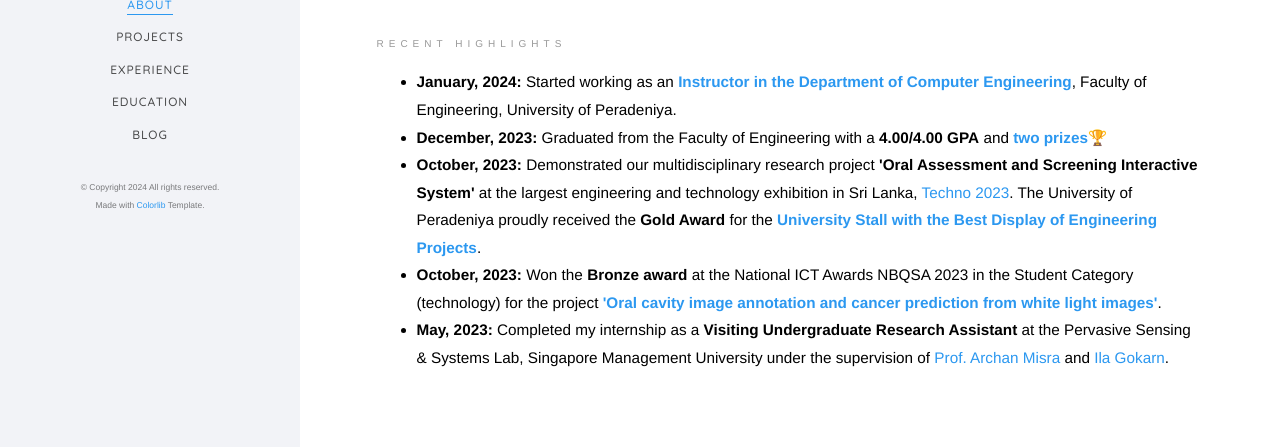
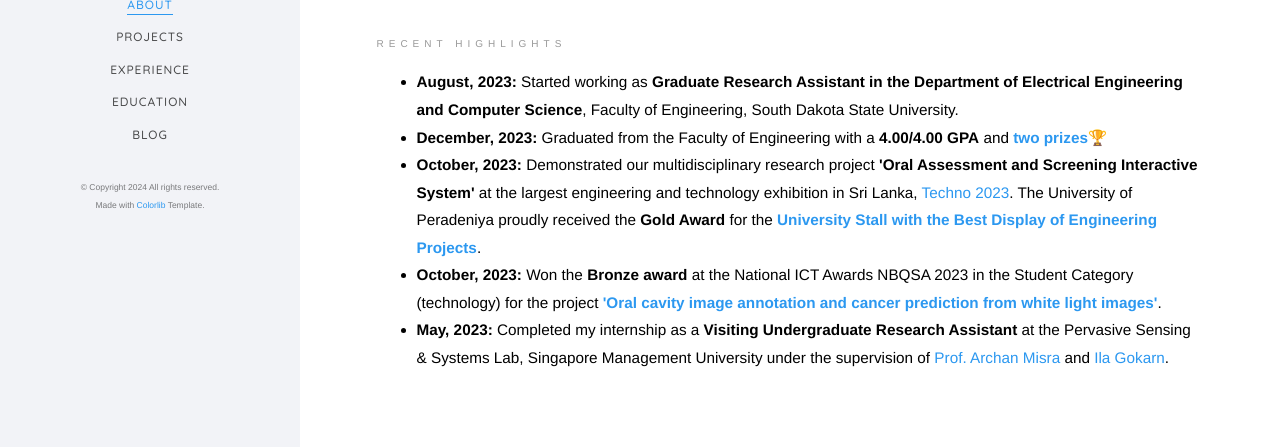
Before and after one commit to minurasam/minuraSam.github.io, a plain HTML site: page index.html in a window 1280 px wide. Shown: the part 353-800 px from the top of the page. Drawn offline with nearby package versions, Linux system fonts and the light colour scheme; files whose address does not match are found by name; a web font is replaced by a local one.

Commit message:
Update index.html

```diff
--- a/index.html
+++ b/index.html
@@ -178,7 +178,7 @@ Copyright <script>document.write(new Date().getFullYear());</script> All rights
 									</div>
 								</div>
 								<ul>
-									<li><b>January, 2024:</b> Started working as an <a href='https://people.ce.pdn.ac.lk/staff/temporary-academic-staff/'><b>Instructor in the Department of Computer Engineering</b></a>, Faculty of Engineering, University of Peradeniya.</li>
+									<li><b>August, 2023:</b> Started working as <b>Graduate Research Assistant in the Department of Electrical Engineering and Computer Science</b>, Faculty of Engineering, South Dakota State University.</li>
 									<li><b>December, 2023:</b> Graduated from the Faculty of Engineering with a <b>4.00/4.00 GPA</b> and <a href="data/IsuriDevindi_CV.pdf"><b>two prizes</b></a>🏆</li>
 									<li><b>October, 2023:</b> Demonstrated our multidisciplinary research project <b>'Oral Assessment and Screening Interactive System'</b> at the largest engineering and technology exhibition in Sri Lanka, <a href='https://www.techno.lk/'>Techno 2023</a>.
 										The University of Peradeniya proudly received the <b>Gold Award</b> for the <a href='https://eng.pdn.ac.lk/gold-award-university-stall-with-the-best-display-of-engineering-projects/#:~:text=Oral%20Assessment%20and%20Screening%20Interactive%20System'><b>University Stall with the Best Display of Engineering Projects</b></a>. </li>
```
